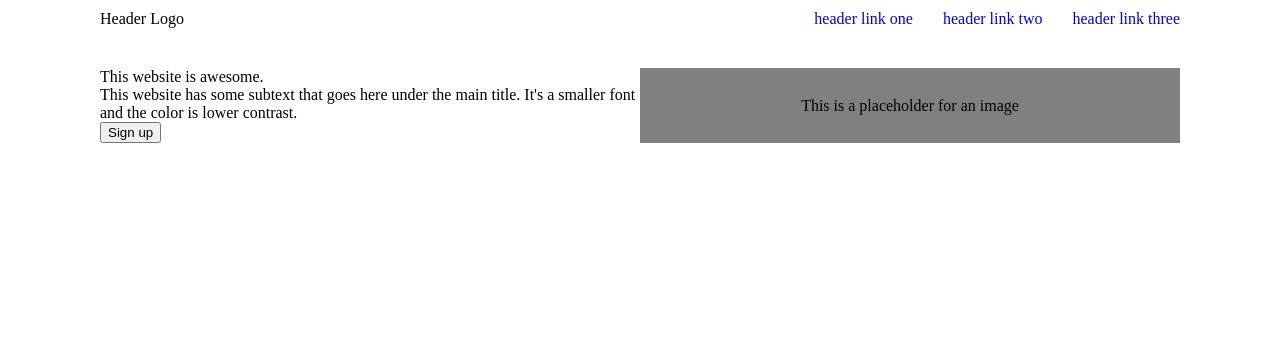
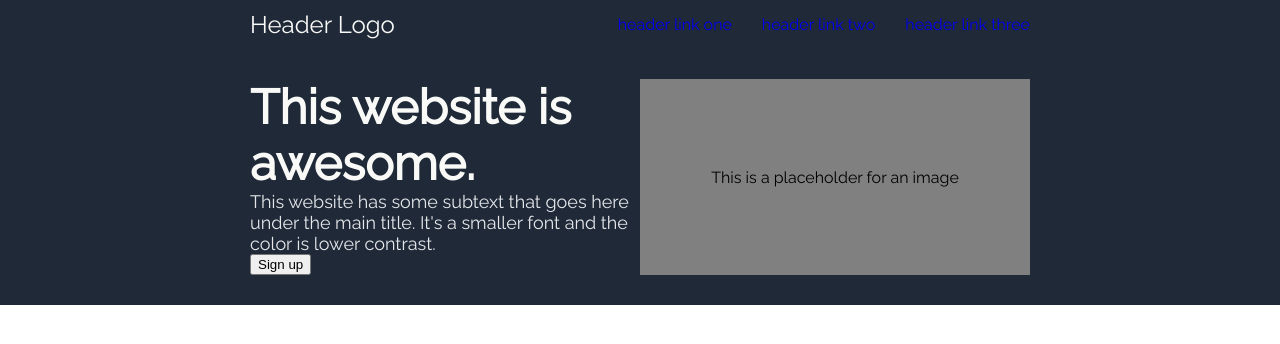
Before and after one commit to Evenish/project-landing-page, a plain HTML site: page index.html in a window 1280 px wide. Drawn offline with Linux system fonts and the light colour scheme.

Commit message:
Add background color and font family to header

```diff
--- a/index.html
+++ b/index.html
@@ -4,6 +4,7 @@
         <meta charset="UTF-8">
         <title>The Local Bakesmith</title>
         <link rel="stylesheet" href="./styles.css">
+        <link rel="stylesheet" type="text/css" href="https://fonts.googleapis.com/css?family=Raleway">
     </head>
 
     <body>
@@ -16,15 +17,15 @@
                     <li><a href="google.com">header link three</a></li>
                 </ul>
             </div>
-            <div class="header-content">
-                <div class="header-text">
-                    This website is awesome. <br>
-                    This website has some subtext that goes here under the main title. It's a smaller font and the color is lower contrast. <br>
+            <div class="hero-content">
+                <div class="hero-text">
+                    <div class="main">This website is awesome.</div>
+                    <div class="secondary">This website has some subtext that goes here under the main title. It's a smaller font and the color is lower contrast.</div>
                     <div class="button">
                         <button>Sign up</button>
                     </div>
                 </div>
-                <div class="header-placeholder">
+                <div class="hero-placeholder">
                     This is a placeholder for an image
                 </div>
             </div>
--- a/styles.css
+++ b/styles.css
@@ -8,8 +8,13 @@ body {
     display: flex;
     flex-direction: column;
     align-items: space-between;
-    margin-left: 100px;
-    margin-right: 100px;
+    padding-left: 250px;
+    padding-right: 250px;
+    font-family: 'Raleway';
+}
+
+.header, .footer {
+    background-color: #1F2937;
 }
 
 .header-top {
@@ -17,6 +22,11 @@ body {
     justify-content: space-between;
     align-items: center;
     padding: 10px 0px;
+}
+
+.header-logo {
+    font-size: 24px;
+    color: #F9FAF8;
 }
 
 .header-links {
@@ -27,14 +37,13 @@ body {
     gap: 30px;
 }
 
-.header-content {
+.hero-content {
     display: flex;
-    /* align-items: center; */
     /* justify-content: center; */
     margin: 30px 0px;
 }
 
-.header-placeholder {
+.hero-placeholder {
     background-color: grey;
     display: flex;
     align-items: center;
@@ -42,12 +51,23 @@ body {
     flex: 1 1 0;
 }
 
-.header-text {
+.hero-text {
     display: flex;
     flex-direction: column;
     flex: 1 1 0;
 }
 
+.hero-text .main {
+    font-size: 48px;
+    font-weight: 800;
+    color: #F9FAF8;
+}
+
+.hero-text .secondary {
+    font-size: 18px;
+    color: #E5E7EB;
+}
+
 a {
     text-decoration: none;
 }
```
